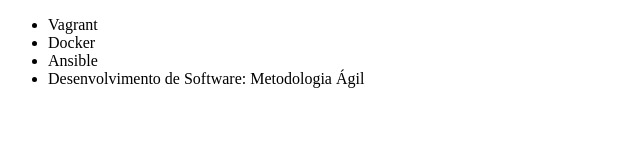
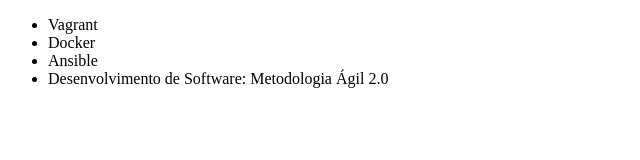
Before and after one commit to felps-olliver-soc/alura-git, a plain HTML site: page index.html in a window 1280 px wide. Shown: the full height of the page, 0-640 px from the left. Drawn offline with Linux system fonts and the light colour scheme.

Commit message:
Atualizado curso para 2.0

```diff
--- a/index.html
+++ b/index.html
@@ -9,7 +9,7 @@
         <li>Vagrant</li>
         <li>Docker</li>
         <li>Ansible</li>
-        <li>Desenvolvimento de Software: Metodologia Ágil</li>
+        <li>Desenvolvimento de Software: Metodologia Ágil 2.0</li>
     </ul>
 </body>
 </html>
```
